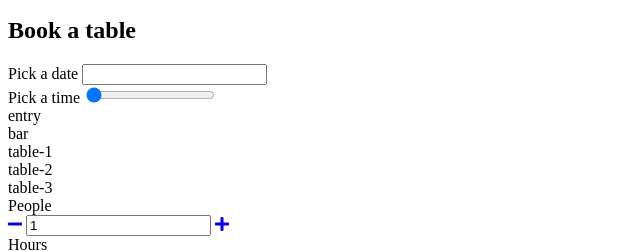
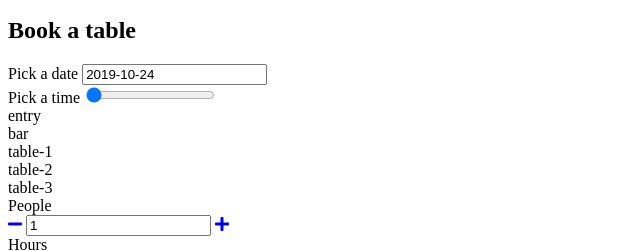
Before and after one commit to p-lechki/project-pizzeria, a website with bundled scripts: page src/index.html in a window 1280 px wide. Shown: the part 273-524 px from the top of the page, 0-640 px from the left. Built offline with nearby package versions, Linux system fonts and the light colour scheme; files whose address does not match are found by name.

Commit message:
TASK 9.5 done in 50%

```diff
--- a/src/index.html
+++ b/src/index.html
@@ -9,6 +9,7 @@
   <link href="https://fonts.googleapis.com/css?family=Lato:400,300i,700%7COswald:300,500,700&amp;subset=latin-ext"
     rel="stylesheet">
   <link href="https://use.fontawesome.com/releases/v5.7.2/css/all.css" rel="stylesheet">
+  <link rel="stylesheet" href="https://cdn.jsdelivr.net/npm/flatpickr/dist/flatpickr.min.css">
   <link rel="stylesheet" href="css/style.css">
 </head>
 
@@ -245,6 +246,7 @@
   </script>
 
   <script src="https://cdnjs.cloudflare.com/ajax/libs/handlebars.js/4.1.0/handlebars.min.js"></script>
+  <script src="https://cdn.jsdelivr.net/npm/flatpickr"></script>
   <script src="js/app.js" type="module"></script>
 </body>
 
--- a/src/js/components/Booking.js
+++ b/src/js/components/Booking.js
@@ -8,6 +8,9 @@ import {
 import {
   AmountWidget
 } from './AmountWidget.js';
+import {
+  DatePicker
+} from './DatePicker.js';
 
 export class Booking {
   constructor(element) {
@@ -30,6 +33,7 @@ export class Booking {
 
     thisBooking.dom.peopleAmount = element.querySelector(select.booking.peopleAmount);
     thisBooking.dom.hoursAmount = element.querySelector(select.booking.peopleAmount);
+    thisBooking.dom.datePicker = element.querySelector(select.widgets.datePicker.wrapper);
   }
 
   initWidgets() {
@@ -37,5 +41,6 @@ export class Booking {
 
     thisBooking.peopleAmount = new AmountWidget(thisBooking.dom.peopleAmount);
     thisBooking.hoursAmount = new AmountWidget(thisBooking.dom.peopleAmount);
+    thisBooking.datePicker = new DatePicker(thisBooking.dom.datePicker);
   }
 }
--- /dev/null
+++ b/src/js/components/DatePicker.js
@@ -0,0 +1,62 @@
+import {
+  BaseWidget
+} from './BaseWidget.js';
+import {
+  utils
+} from '../utils.js';
+import {
+  select,
+  settings
+} from '../settings.js';
+
+export class DatePicker extends BaseWidget {
+  constructor(wraper) {
+    super(wraper, utils.dateToStr(new Date()));
+    const thisWidget = this;
+
+    thisWidget.dom.wraper = wraper;
+    thisWidget.dom.input = thisWidget.dom.wraper.querySelector(select.widgets.datePicker.input);
+    thisWidget.initPlugin();
+  }
+
+
+  initPlugin() {
+    const thisWidget = this;
+
+    thisWidget.minDate = new Date(thisWidget.value);
+    const daysInFuture = settings.datePicker.maxDaysInFuture;
+    thisWidget.maxDate = utils.addDays(thisWidget.minDate, daysInFuture);
+
+    const options = {
+      defaultDate: thisWidget.minDate,
+      minDate: thisWidget.minDate,
+      maxDate: thisWidget.maxDate,
+      disable: [
+        function (date) {
+          return (date.getDay() === 1);
+        }
+      ],
+
+      local: {
+        firstDayOfWeek: 1,
+      },
+      onChange: function (dateStr) {
+        thisWidget.value = dateStr;
+        thisWidget.reanderValue;
+      }
+    };
+
+    flatpickr(thisWidget.dom.input, options);
+  }
+
+  parseValue(newValue) {
+    return newValue;
+  }
+
+  isValid() {
+    return true;
+  }
+
+  reanderValue() {}
+
+}
--- a/src/js/settings.js
+++ b/src/js/settings.js
@@ -1,4 +1,5 @@
 /* golbal Handlebars */
+/* eslint-disable no-undef */
 
 // import {
 //   Handlebars
```
